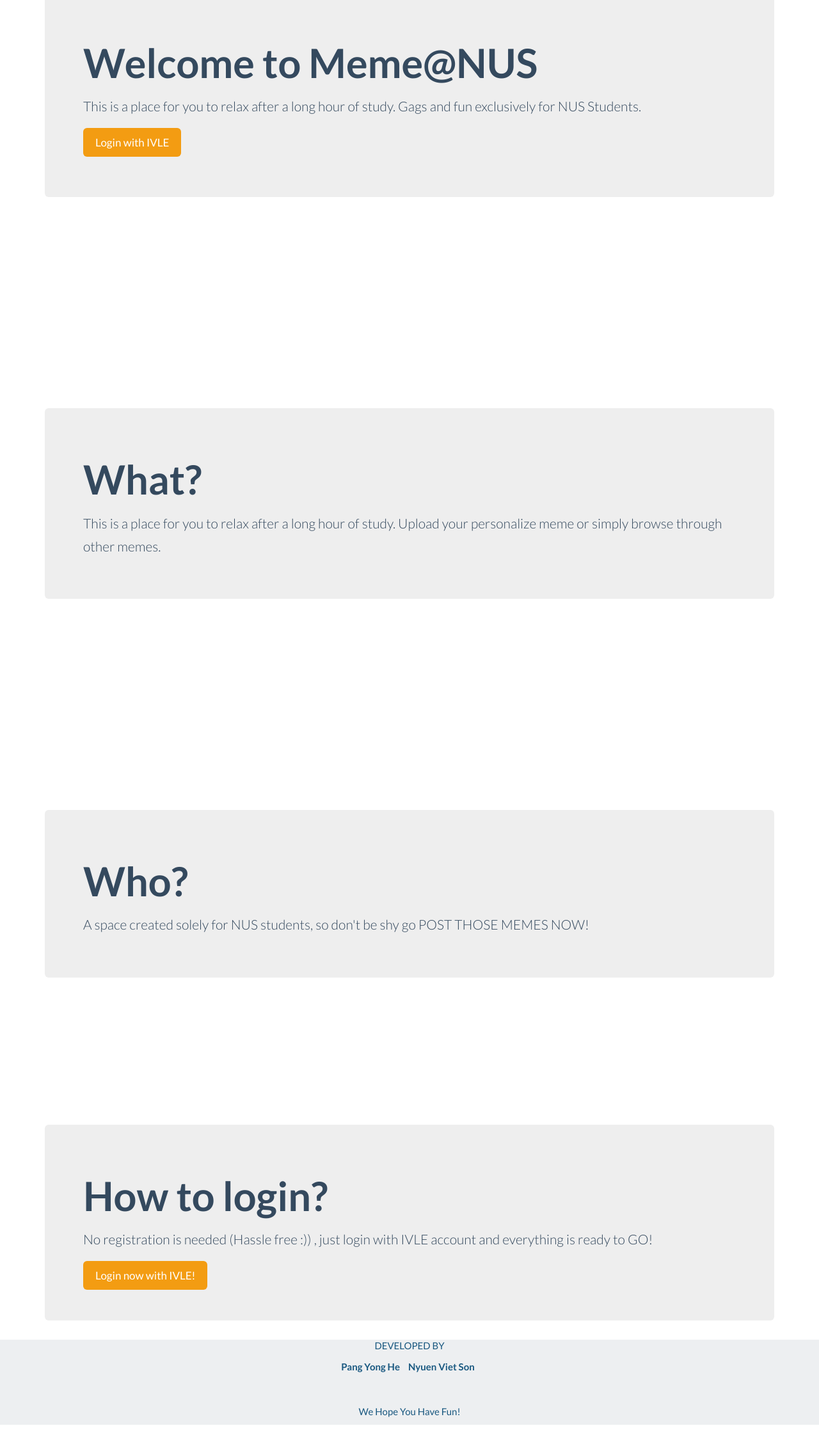
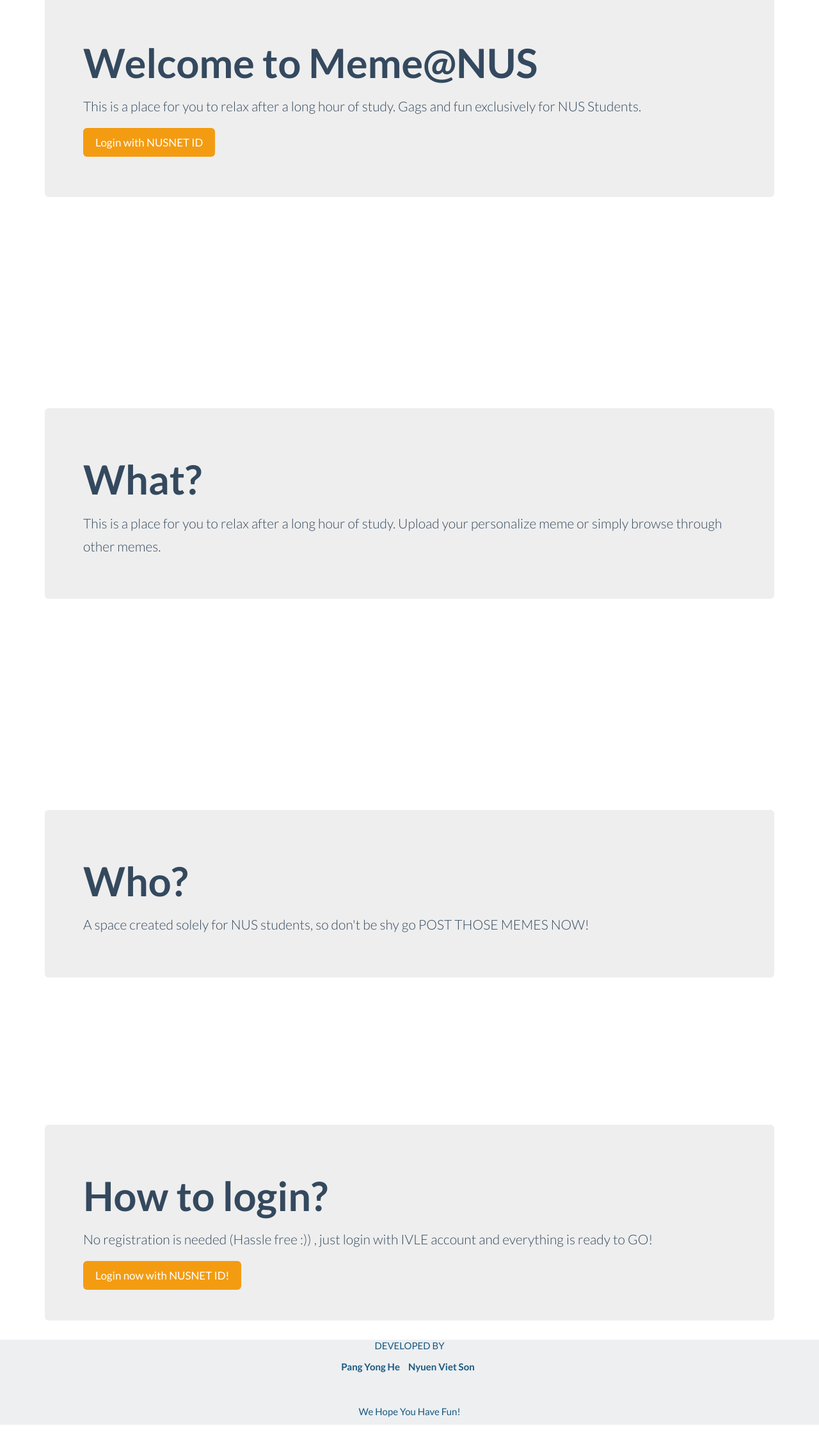
Before and after one commit to sonclark/MemeNUS, a Python web app: template templates/welcome.html in a window 1280 px wide. Shown: the part 283-2526 px from the top of the page at 64% size. Run offline with Jinja, Linux system fonts and the light colour scheme; the template is opened without the code that fills it, so the values that code supplies are empty; some libraries are stand-ins or nearby versions.

Commit message:
Minor change to welcome.html.

```diff
--- a/templates/welcome.html
+++ b/templates/welcome.html
@@ -40,7 +40,7 @@
             <p><font><font>This is a place for you to relax after a long hour of study. Gags and fun exclusively for NUS Students.</font></font></p>
             <p>
             <form action = "/getOpenId" method="post">
-                <button name="openId" value="https://openid.nus.edu.sg" class="btn btn-primary btn-lg" type = "submit"><font><font>Login with IVLE</font></font></button>
+                <button name="openId" value="https://openid.nus.edu.sg" class="btn btn-primary btn-lg" type = "submit"><font><font>Login with NUSNET ID</font></font></button>
             </form>
             </p>
 
@@ -67,7 +67,7 @@
             <p><font><font>No registration is needed (Hassle free :)) , just login with IVLE account and everything is ready to GO!</font></font></p>
             <div class="centered">
                 <form action = "/getOpenId" method="post">
-                    <button name="openId" value="https://openid.nus.edu.sg" class="btn btn-primary btn-lg" type = "submit"><font><font>Login now with IVLE!</font></font></button>
+                    <button name="openId" value="https://openid.nus.edu.sg" class="btn btn-primary btn-lg" type = "submit"><font><font>Login now with NUSNET ID!</font></font></button>
                 </form>
             </div>
         </div>
```
